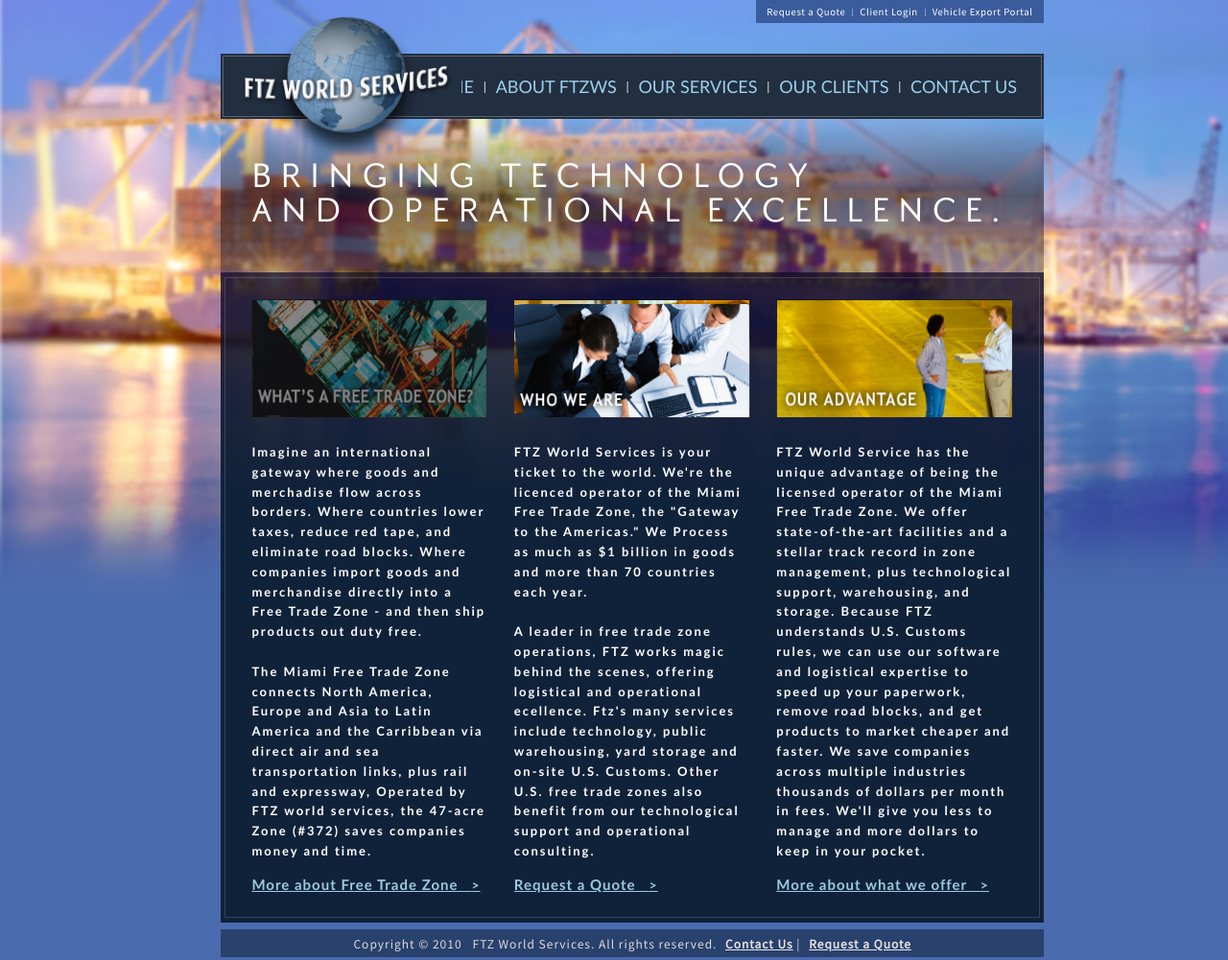
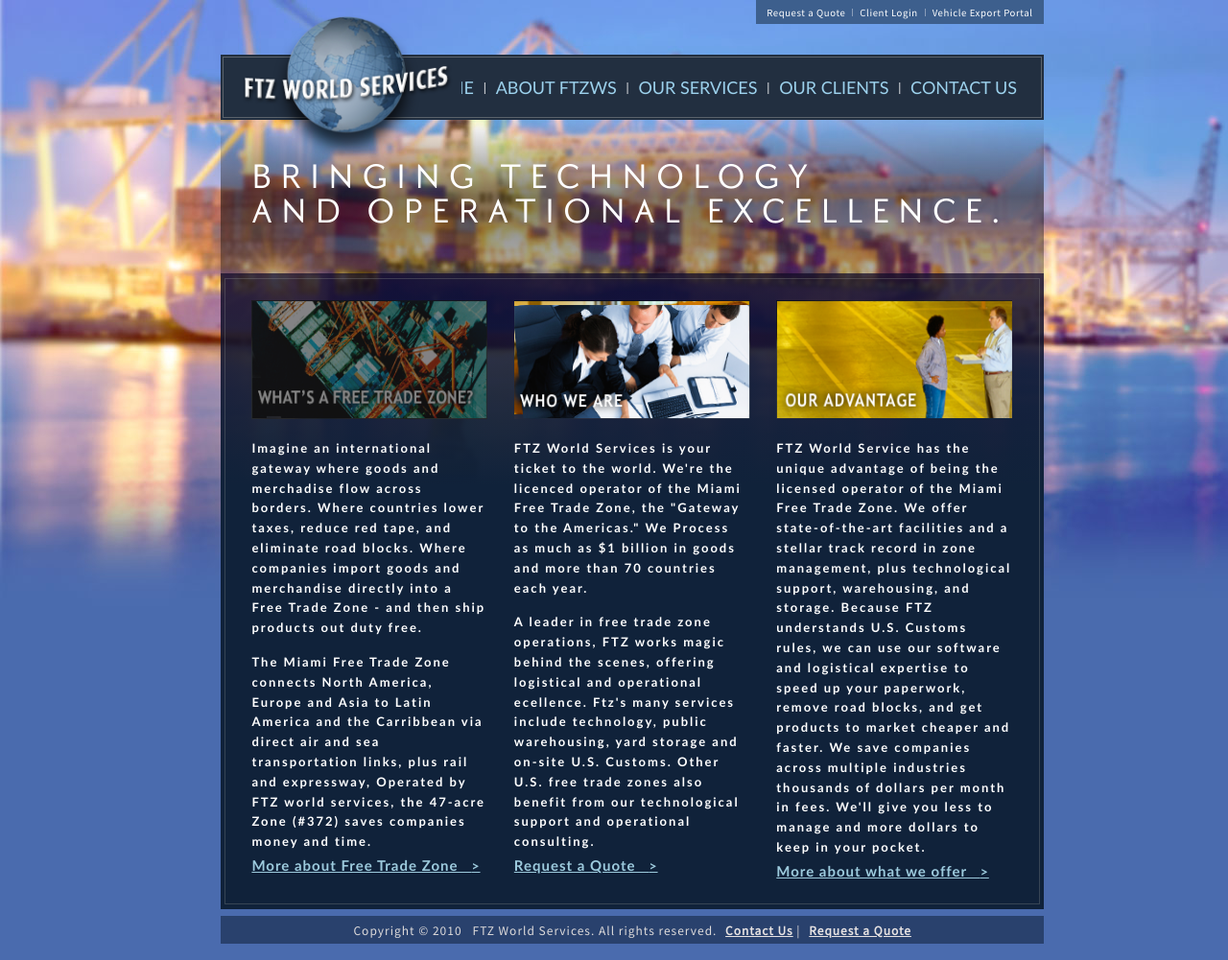
Before and after one commit to Ben4-coder/FTZ-world-services, a plain HTML site: page index.html in a window 1280 px wide. Shown: the whole page at 96% size. Drawn offline with Linux system fonts and the light colour scheme.

Commit message:
pruthvi task1

```diff
--- a/index.html
+++ b/index.html
@@ -20,20 +20,19 @@
     <div id="homePage" class="bg-container">
         <div class="content-container">
 
-            <!-- Top-login-container -->
-            <div class="login-container">
-                <a href="" class="login-para">Request a Quote </a>
+            <!-- Top-nav-container -->
+            <div class="top-right-container">
+                <a href="" class="a-link">Request a Quote </a>
                 <p class="verticalline">|</p>
-                <a href="" class="login-para">Client Login </a>
+                <a href="" class="a-link">Client Login </a>
                 <p class="verticalline">|</p>
-                <a href="" class="login-para">Vehicle Export Portal</a>
+                <a href="" class="a-link">Vehicle Export Portal</a>
             </div>
-
 
             <!-- Navbar -->
             <div class="nav-container">
                 <div class="nav-content-container">
-                    <img src="logo.png" class="logo" alt="logo"/>
+                    <img src="logo.png" class="ftz-logo" alt="ftz-logo"/>
                     <nav class="nav-items">
                         <a href="index.html" class="nav-hlink">HOME</a>
                         <p class="pipe">|</p>
@@ -46,40 +45,39 @@
                         <a href="" class="nav-hlink">CONTACT US</a>
                     </nav>
                 </div>
-
             </div>
             <div class="heading-container">
-                <h1 class="heading-home-page">BRINGING TECHNOLOGY <br/> AND OPERATIONAL EXCELLENCE.</h1>
+                <h1 class="slogan-home-page">BRINGING TECHNOLOGY <br/> AND OPERATIONAL EXCELLENCE.</h1>
             </div>
 
             <!-- main-content-container -->
             <div class="tile-cards-container">
-                <div class="title-cards-inner-container">
-                    <div class="title-card">
+                <div class="tile-main-container">
+                    <div class="tile-card">
                         <img src="tile1.png" class="tile" alt="tile1"/>
                         <p class="title-para">
                             Imagine an international gateway where goods and merchadise flow across borders. Where countries lower taxes, reduce red tape,
                             and eliminate road blocks. Where companies import goods and merchandise directly into a Free Trade Zone - and then ship products out duty free.
-                        <br>
-                        <br>
+                        </p>
+                        <p class="title-para">
                             The Miami Free Trade Zone connects North America, Europe and Asia to Latin America and the Carribbean via direct air and sea transportation links, plus rail and expressway,
                             Operated by FTZ world services, the 47-acre Zone (#372) saves companies money and time.
                         </p>
                         <a href="" class="hyperlink-main">More about Free Trade Zone  &nbsp; <span class="hyperlink-arrow-main">></span></a>
                     </div>
-                    <div class="title-card">
+                    <div class="tile-card">
                         <img src="tile2.png" class="tile" alt="tile1"/>
                         <p class="title-para">
                             FTZ World Services is your ticket to the world. We're the licenced operator of the Miami Free Trade Zone, the "Gateway to the Americas."
                             We Process as much as $1 billion in goods and more than 70 countries each year.
-                            <br>
-                            <br>
+                        </p>
+                        <p class="title-para">
                            A leader in free trade zone operations, FTZ works magic behind the scenes, offering logistical and operational ecellence. Ftz's many services include technology, public warehousing,
                            yard storage and on-site U.S. Customs. Other U.S. free trade zones also benefit from our technological support and operational consulting.
                         </p>
                         <a href="" class="hyperlink-main">Request a Quote &nbsp; <span class="hyperlink-arrow-main">&#62;</span></a>
                     </div>
-                    <div class="title-card">
+                    <div class="tile-card">
                         <img src="tile3.png" class="tile" alt="tile1"/>
                         <p class="title-para">
                             FTZ World Service has the unique advantage of being the licensed operator of
@@ -92,13 +90,11 @@
                               in fees.
                             We'll give you less to manage and more dollars to keep in your pocket.
                         </p>
-
                         <a href="" class="hyperlink-main">More about what we offer  &nbsp; <span class="hyperlink-arrow-main">&#62;</span></a>
                         <i class="fa-duotone fa-greater-than arrow"></i>
                     </div>
                 </div>
             </div>
-
 
             <!-- Footer -->
             <div class="footer">
--- a/style.css
+++ b/style.css
@@ -39,11 +39,11 @@
 
                             /**top-right-login-container**/
 
-.login-container{
-    background-color: #3a5c9c;
+.top-right-container{
+    background-color: #3d5f8d;
     padding-left: 8px;
     padding-right: 8px;
-    height: 24px;
+    height: 25px;
     /* max-width: 310px; */
     width: 35%;
     display: inline-flex;
@@ -52,7 +52,7 @@
     align-self: flex-end;
     /* white-space: nowrap; */
 }
-.login-para{
+.a-link{
     color: #ffffff;
     font-family: Noto Sans JP;
     font-size: 60%;
@@ -97,17 +97,7 @@
     overflow-y: hidden;
 }
 
-/* .nav-items-service{
-    display: flex;
-    justify-content: flex-end;
-    width: 100%;
-    align-self: flex-end;
-    align-items: center;
-    height: 100%;
-    margin-right: 5px;
-} */
-
-.logo{
+.ftz-logo{
     width: 220px;
     height: 152px;
     position: absolute;
@@ -133,9 +123,6 @@
     color: #ffffff;
 }
 
-
-
-
                             /**** main-heading-container ****/
 
 .heading-container{
@@ -146,7 +133,7 @@
     height: 160px;
     background-image: linear-gradient(to bottom,transparent, rgba(0,0,0,0.5), rgba(0,0,0,0.3)) ;
 }
-.heading-home-page{
+.slogan-home-page{
     font-family: 'Col';
     letter-spacing: 10px;
     font-size: 36px;
@@ -186,7 +173,7 @@
     padding-top: 5px;
     background-image: linear-gradient(to bottom,rgba(13, 8, 35, 0.8) , #10223a, #10223a, #10223a);
 }
-.title-cards-inner-container{
+.tile-main-container{
     display: flex;
     flex-direction: row;
     justify-content: space-between;
@@ -197,7 +184,7 @@
     padding-left: 27px;
     padding-right: 28px;
 }
-.title-card{
+.tile-card{
     display: flex;
     flex-direction: column;
     /* width: 278px; */
@@ -212,8 +199,8 @@
     font-family: candara;
     line-height: 1.6;
     letter-spacing: 2px;
-    margin-bottom: 15px;
-    margin-top: 15px;
+    margin-bottom: 5px;
+    margin-top: 10px;
 }
 .tile{
     height: 124px;
@@ -312,7 +299,6 @@
 .casestudy-img{
     margin-bottom: 10px;
     height: 120px;
-    /* width: 100%; */
     height: 124px;
 
 }
@@ -375,7 +361,6 @@
 .horizontal-rule{
     border: 1px solid #535050;
     width: 100%;
-    /* margin-top: 18px; */
 }
 
 .contact-button{
```
Also changed, not shown: servicespage.html (+5 -15 lines).
